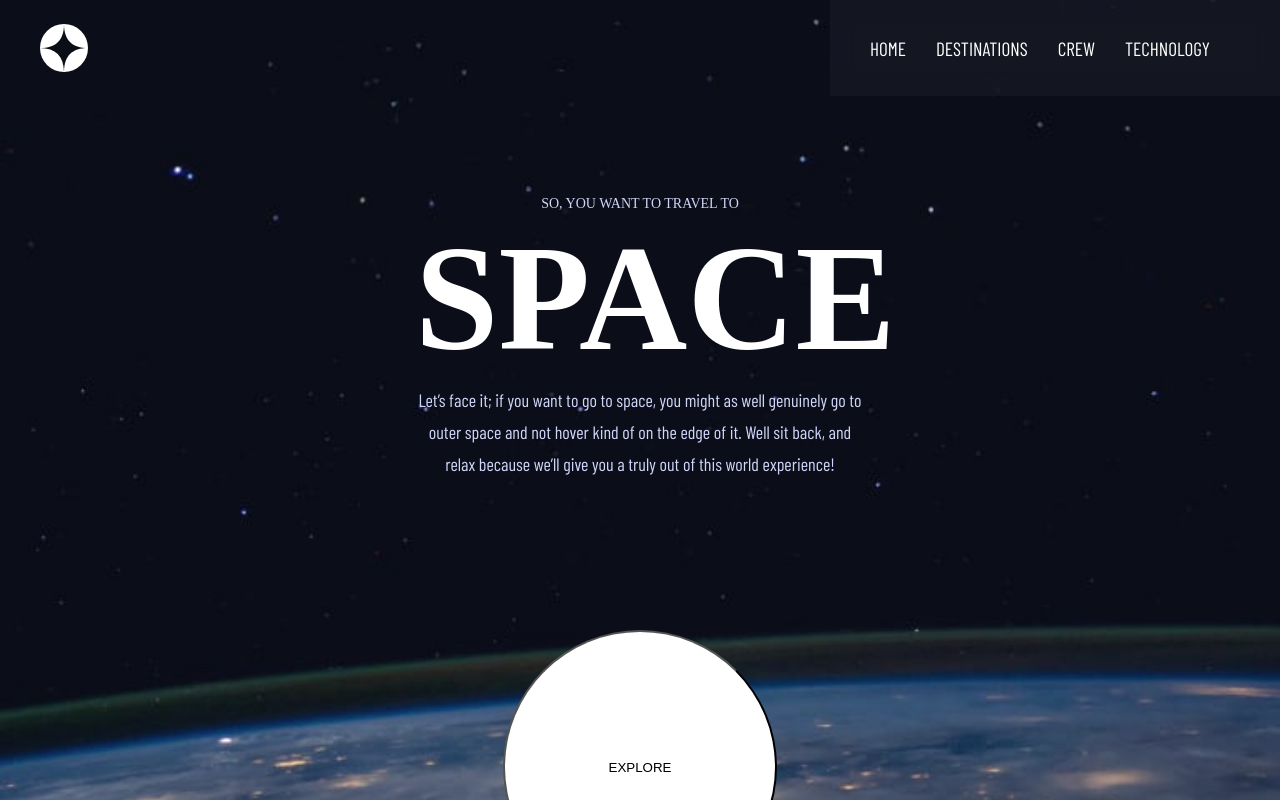
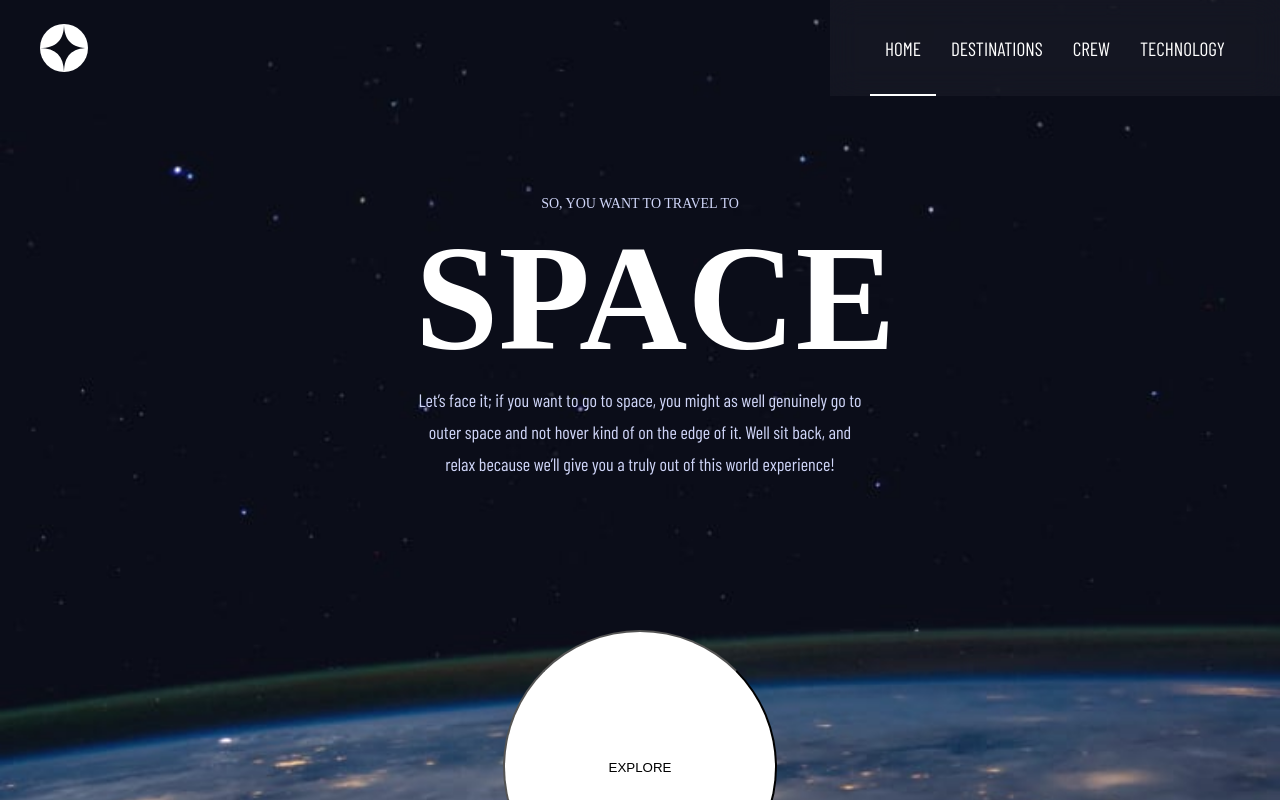
Before and after one commit to UmbraPulsar/space-travel, a Next.js app: page / in a window 1280 px wide. Shown: the top 800 px of the page. Built offline with nearby package versions, Linux system fonts and the light colour scheme; a web font is replaced by a local one.

Commit message:
nav active states added

```diff
--- a/components/Navbar.js
+++ b/components/Navbar.js
@@ -5,7 +5,7 @@ import styles from '../styles/Navbar.module.scss';
 import { Navtext } from '../components/Typography';
 import MenuButton from './MenuButton';
 
-function Navbar() {
+function Navbar({ current }) {
 	return (
 		<nav className={styles.navbar}>
 			<Image src='/assets/shared/logo.svg' height='48' width='48' />
@@ -29,6 +29,22 @@ function Navbar() {
 						link: '/technology',
 					},
 				].map((item, index) => {
+					if (item.label == current) {
+						return (
+							<li key={index}>
+								<Link href={item.link}>
+									<a
+										className={`${styles.navlink} ${styles.active}`}>
+										<span
+											className={
+												styles.linkNumber
+											}>{`0${index}`}</span>
+										<Navtext text={item.label} />
+									</a>
+								</Link>
+							</li>
+						);
+					} else {
 						return (
 							<li key={index}>
 								<Link href={item.link}>
@@ -42,6 +58,7 @@ function Navbar() {
 								</Link>
 							</li>
 						);
+					}
 				})}
 			</ul>
 		</nav>
--- a/pages/crew.js
+++ b/pages/crew.js
@@ -16,7 +16,7 @@ function crew({ crew }) {
 
 	return (
 		<div className={styles.CrewWrapper}>
-			<Navbar />
+			<Navbar current='crew' />
 			<AdventureStage number='02' text='meet your crew' />
 			<div className={styles.ContentWrapper}>
 				<div className={styles.CrewTextWrapper}>
--- a/pages/index.js
+++ b/pages/index.js
@@ -34,7 +34,7 @@ export default function Home() {
 				/>
 				<link rel='icon' href='/favicon.ico' />
 			</Head>
-			<Navbar />
+			<Navbar current='home' />
 			<HeaderText />
 		</div>
 	);
--- a/pages/technology.js
+++ b/pages/technology.js
@@ -30,7 +30,7 @@ function technology({ techs }) {
 
 	return (
 		<div className={styles.TechWrapper}>
-			<Navbar />
+			<Navbar current='technology' />
 			<AdventureStage number='03' text='Space Launch 101' />
 			<div className={styles.FlexWrapper}>
 				<TechImage images={techs[active].images} />
--- a/styles/DestinationList.module.scss
+++ b/styles/DestinationList.module.scss
@@ -13,8 +13,9 @@
 	margin: 0 16px;
 	background: none;
 	border: none;
-	color: white;
+	color: #d0d6f9;
 	text-transform: uppercase;
+	transition: color 250ms ease-in-out;
 	&::after {
 		content: '';
 		position: absolute;
@@ -23,8 +24,20 @@
 		padding: 1px;
 		width: 100%;
 		background-color: white;
+		transform: scale(0);
+		transition: transform 250ms ease-in-out;
 	}
 	&:hover {
 		cursor: pointer;
+		color: white;
+		&::after {
+			transform: scale(0.75);
+		}
 	}
 }
+.active {
+	color: white;
+	&::after {
+		transform: scale(1);
+	}
+}
--- a/styles/Navbar.module.scss
+++ b/styles/Navbar.module.scss
@@ -30,6 +30,13 @@
 		width: 830px;
 		height: 96px;
 	}
+	& > * {
+		height: 100%;
+		& > * {
+			width: 100%;
+			height: 100%;
+		}
+	}
 }
 .linkNumber {
 	display: none;
@@ -39,10 +46,34 @@
 	}
 }
 .navlink {
+	position: relative;
 	display: flex;
 	align-items: center;
 	justify-content: center;
 	margin-right: 30px;
 	color: white;
 	text-decoration: none;
+
+	&::after {
+		content: '';
+		position: absolute;
+		bottom: 0;
+		left: 0;
+		display: block;
+		width: 100%;
+		padding: 1px;
+		background-color: white;
+		transform: scale(0);
+		transition: transform 250ms ease-in-out;
+	}
+	&:hover {
+		&::after {
+			transform: scale(0.75);
+		}
+	}
 }
+.active {
+	&::after {
+		transform: scale(1);
+	}
+}
```
Also changed, not shown: components/DestinationList.js (+14 -32 lines), pages/destinations.js (+5 -2 lines). Lines whose indentation alone changed are shown as unchanged.
